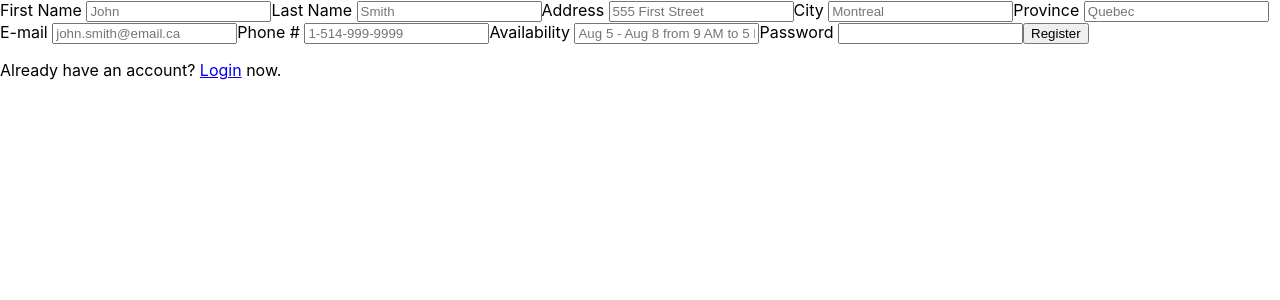
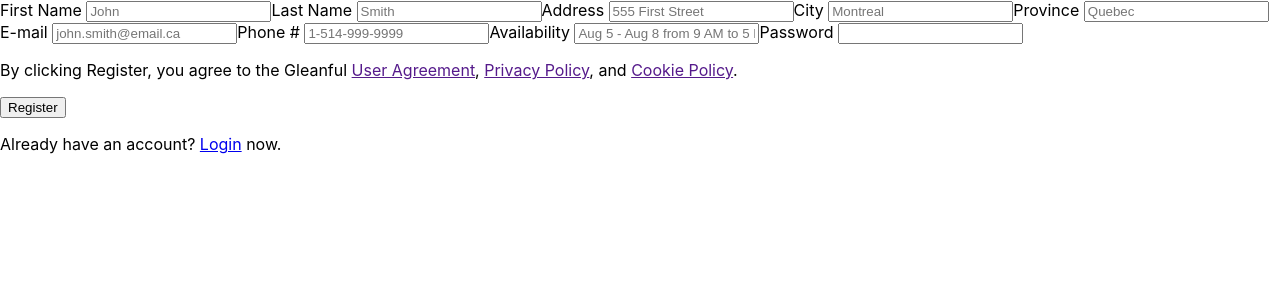
Before and after one commit to 1anakin20/earth-day, a React (Create React App) app in the folder frontend/: page /register in a window 1280 px wide. Shown: the top 300 px of the page. Built offline with nearby package versions, Linux system fonts and the light colour scheme.

Commit message:
Add legal information paragraph

```diff
--- a/frontend/src/components/Register.js
+++ b/frontend/src/components/Register.js
@@ -107,6 +107,8 @@ function Register() {
         onChange={(e) => setPassword(e.target.value)}
       />
 
+      <p>By clicking Register, you agree to the Gleanful <a href=''>User Agreement</a>, <a href=''>Privacy Policy</a>, and <a href=''>Cookie Policy</a>.</p>
+
       <button onClick={register}>
         Register
       </button>
```
